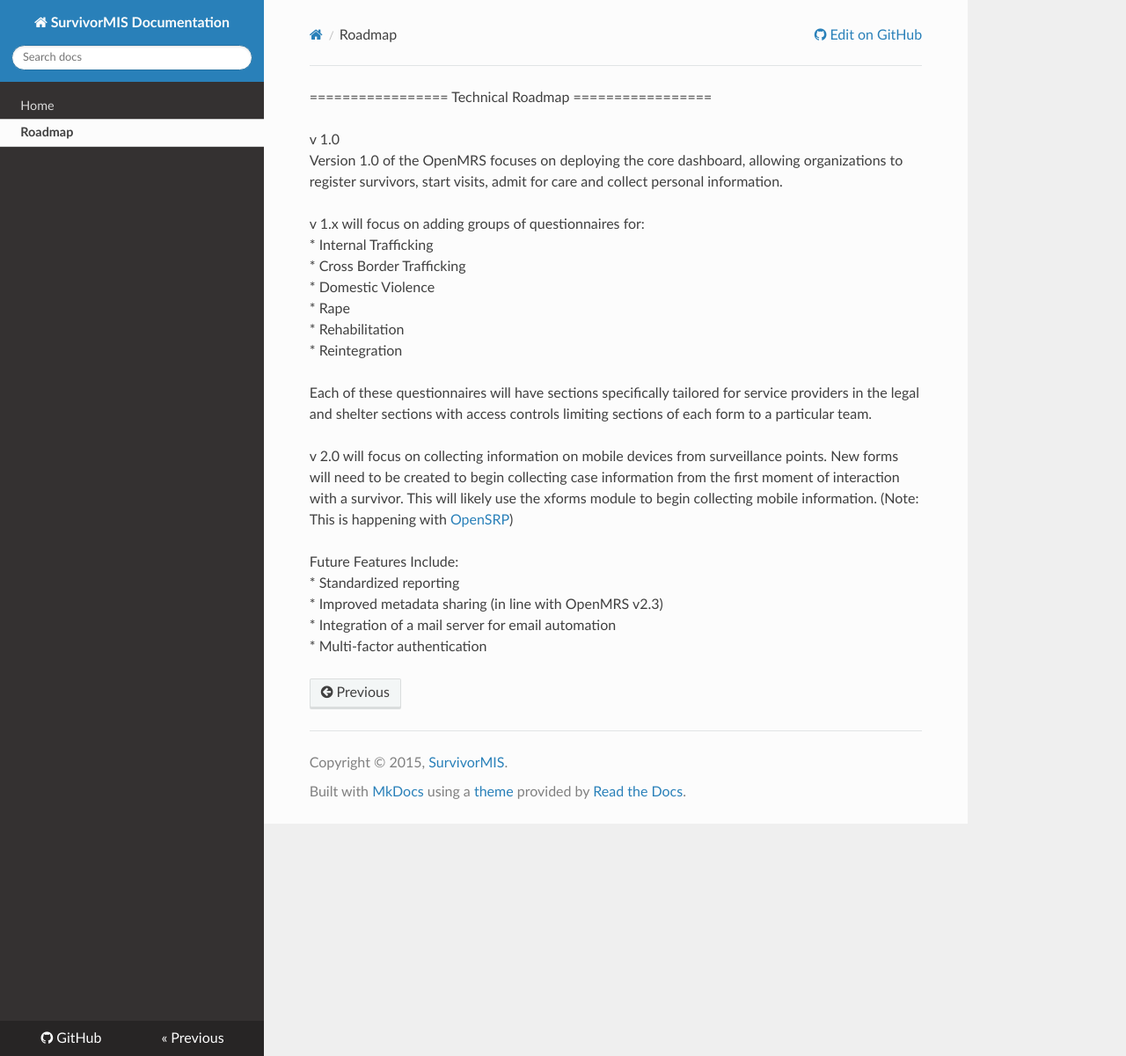
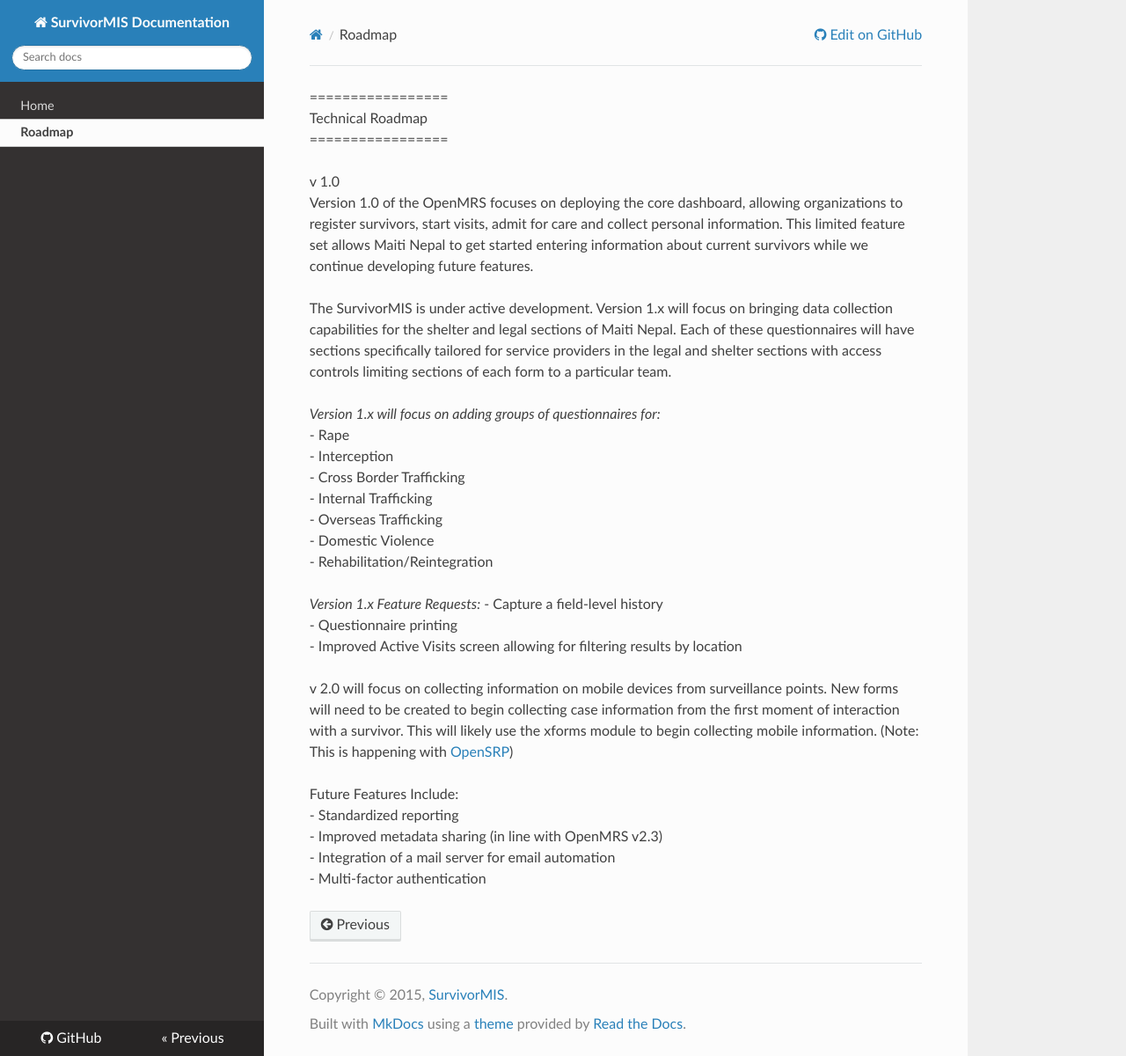
Before and after one commit to SurvivorMIS/Documentation, an MkDocs documentation site: the page built from docs/technical_roadmap.md, in a window 1280 px wide and 1200 px high. Shown: the whole window at 88% size. Built offline with MkDocs 1.6.1, drawn with Linux system fonts in a browser that asks for light colours; nearby versions of some CDN libraries; old or Windows-style settings are respelled for this version of MkDocs.

Commit message:
Updating index and roadmap docs

```diff
--- a/docs/technical_roadmap.md
+++ b/docs/technical_roadmap.md
@@ -3,22 +3,28 @@ Technical Roadmap
 =================
 
 v 1.0
-Version 1.0 of the OpenMRS focuses on deploying the core dashboard, allowing organizations to register survivors, start visits, admit for care and collect personal information.
+Version 1.0 of the OpenMRS focuses on deploying the core dashboard, allowing organizations to register survivors, start visits, admit for care and collect personal information. This limited feature set allows Maiti Nepal to get started entering information about current survivors while we continue developing future features.
 
-v 1.x will focus on adding groups of questionnaires for:
-* Internal Trafficking
-* Cross Border Trafficking
-* Domestic Violence
-* Rape
-* Rehabilitation
-* Reintegration
+The SurvivorMIS is under active development. Version 1.x will focus on bringing data collection capabilities for the shelter and legal sections of Maiti Nepal. Each of these questionnaires will have sections specifically tailored for service providers in the legal and shelter sections with access controls limiting sections of each form to a particular team.
 
-Each of these questionnaires will have sections specifically tailored for service providers in the legal and shelter sections with access controls limiting sections of each form to a particular team.
+*Version 1.x will focus on adding groups of questionnaires for:*
+- Rape
+- Interception
+- Cross Border Trafficking
+- Internal Trafficking
+- Overseas Trafficking
+- Domestic Violence
+- Rehabilitation/Reintegration
+
+*Version 1.x Feature Requests:*
+- Capture a field-level history
+- Questionnaire printing
+- Improved Active Visits screen allowing for filtering results by location
 
 v 2.0 will focus on collecting information on mobile devices from surveillance points. New forms will need to be created to begin collecting case information from the first moment of interaction with a survivor. This will likely use the xforms module to begin collecting mobile information. (Note: This is happening with [OpenSRP](https://github.com/OpenSRP))
 
 Future Features Include:
-* Standardized reporting
-* Improved metadata sharing (in line with OpenMRS v2.3)
-* Integration of a mail server for email automation
-* Multi-factor authentication
+- Standardized reporting
+- Improved metadata sharing (in line with OpenMRS v2.3)
+- Integration of a mail server for email automation
+- Multi-factor authentication
```
Also changed, not shown: docs/index.md (+10 -8 lines).
